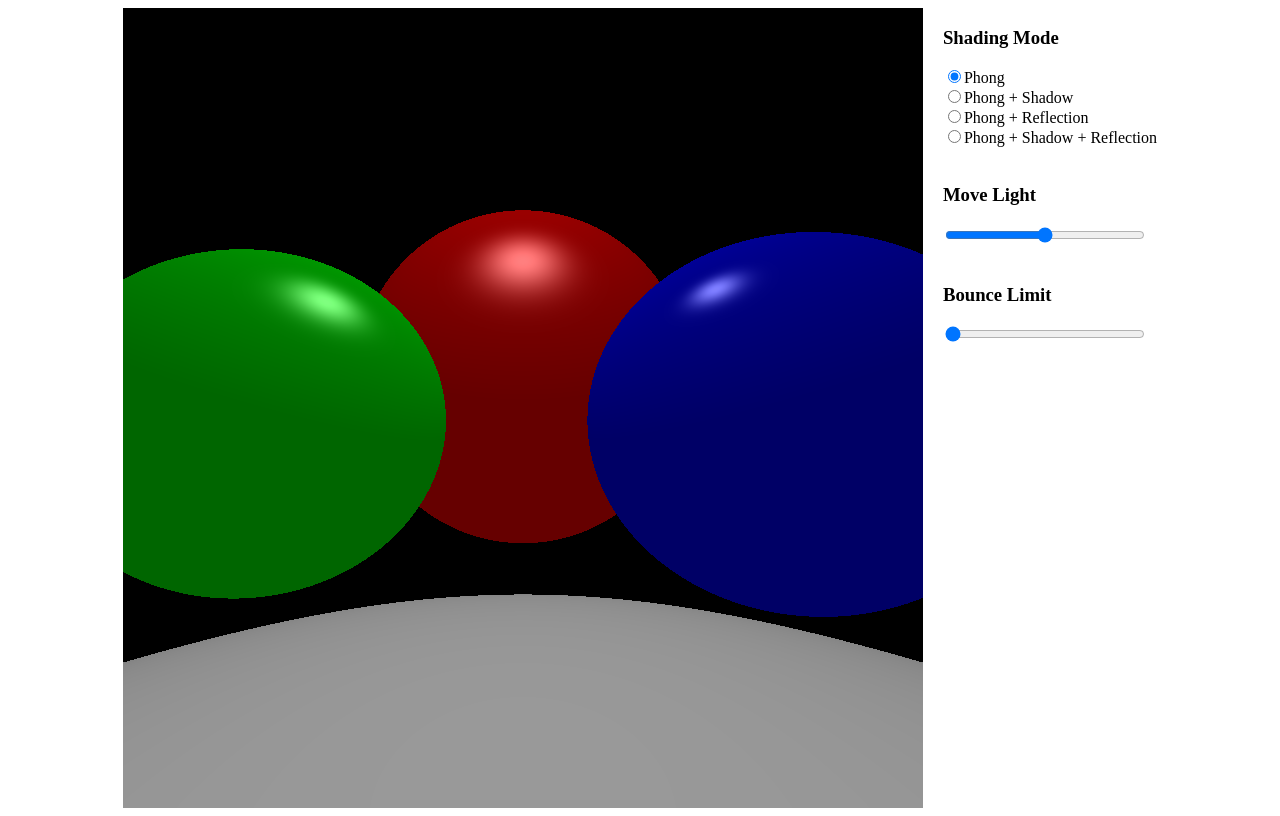
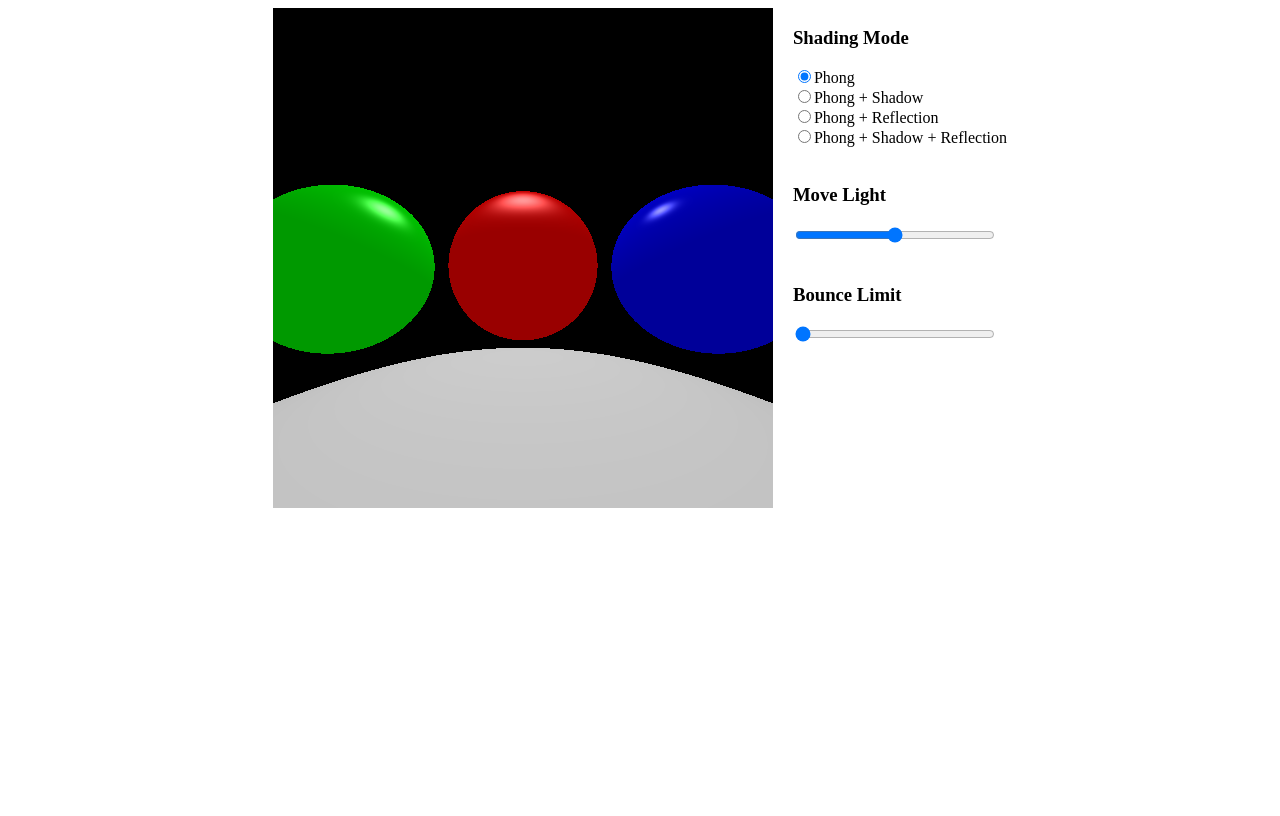
Before and after one commit to Jadit19/computer-graphics, a plain HTML site: page Assignment 5/index.html in a window 1280 px wide. Drawn offline with Linux system fonts and the light colour scheme.

Commit message:
ho gyaaaaaaaaaa ass 5

```diff
--- a/Assignment 5/index.html
+++ b/Assignment 5/index.html
@@ -14,7 +14,7 @@
     <title>CS360: Assignment 5</title>
   </head>
   <body onload="webGLStart()" style="display: flex;justify-content: center;">
-    <canvas width="800" height="800" id="canvas"></canvas>
+    <canvas width="500" height="500" id="canvas"></canvas>
 
     <div style="padding-left: 20px;">
       <h3>Shading Mode</h3>
@@ -27,7 +27,7 @@
       <input id="light" type="range" value="0" min="-0.5" max="0.5" step="0.01" style="width: 200px;" /><br /><br />
 
       <h3><label for="bounces">Bounce Limit</label></h3>
-      <input id="bounces" type="range" value="1" min="1" max="5" step="1" style="width: 200px;" />
+      <input id="bounces" type="range" value="2" min="2" max="6" step="1" style="width: 200px;" />
     </div>
   </body>
 </html>
--- a/Assignment 5/main.js
+++ b/Assignment 5/main.js
@@ -8,7 +8,9 @@ const shaderCode = {
     }
   `,
   fragment: `#version 300 es
+
   #define NUM_SPHERES 4
+  #define ROOT_3 1.73205080757
   #define INFINITY 100000.0
 
   precision mediump float;
@@ -25,6 +27,7 @@ const shaderCode = {
     vec3 center;
     float radius;
     vec3 color;
+    float shine;
   };
 
   struct Ray {
@@ -33,20 +36,19 @@ const shaderCode = {
   };
 
   Sphere spheres[NUM_SPHERES] = Sphere[NUM_SPHERES](
-      Sphere(vec3(-1.8, 0, -2), 1.2, vec3(0.0, 1.0, 0.0)),  // Sphere 1
-      Sphere(vec3(0.0, 0.5, -5), 2.3, vec3(1.0, 0.0, 0.0)),   // Sphere 2
-      Sphere(vec3(1.8, 0, -2), 1.3, vec3(0.0, 0.0, 1.0)),      // Sphere 3
-      Sphere(vec3(0, -21.5, 2), 20.0, vec3(1.0, 1.0, 1.0))    // Sphere 4
+      Sphere(vec3(-ROOT_3, 0, -1), 0.8f, vec3(0.0f, 1.0f, 0.0f),
+             20.0),                                                    // Sphere 1
+      Sphere(vec3(0, 0, -2), 1.0f, vec3(1.0f, 0.0f, 0.0f), 10.0),      // Sphere 2
+      Sphere(vec3(ROOT_3, 0, -1), 0.8f, vec3(0.0f, 0.0f, 1.0f), 50.0), // Sphere 3
+      Sphere(vec3(0, -10, 0), 9.0f, vec3(1.0f, 1.0f, 1.0f), 100.0)     // Sphere 4
   );
-
-    float shine[4] = float[4](20.0, 10.0, 50.0, 100.0);
 
   // Function to solve the quadratic equation
   bool solveQuadratic(float a, float b, float c, out float t0, out float t1) {
-      float disc = b*b - 4.*a*c;
-      if (disc < 0.0){
+    float disc = b * b - 4. * a * c;
+    if (disc < 0.0) {
       return false;
-      } else if (disc == 0.0){
+    } else if (disc == 0.0) {
       t0 = t1 = -0.5 * b / a;
       return true;
     }
@@ -56,11 +58,27 @@ const shaderCode = {
     return true;
   }
 
+  // Function to calculate lighting for phong shading
+  vec3 calcLighting(vec3 normal, vec3 viewDir, vec3 lightDir, vec3 objectColor,
+                    float shininess) {
+    vec3 ambient = 0.6 * objectColor;
+    vec3 diffuse = 0.2 * objectColor * max(dot(normal, lightDir), 0.0);
+    vec3 reflectDir = reflect(-lightDir, normal);
+    vec3 specular = 0.6 * vec3(1.0, 1.0, 1.0) *
+                    pow(max(dot(viewDir, reflectDir), 0.0), shininess);
+
+    if (objectColor == vec3(1.0)) {
+      return (ambient + diffuse);
+    }
+    return (ambient + diffuse + specular);
+  }
+
   // Function to perform ray-sphere intersection
   float trace(Ray ray, Sphere sphere, out vec3 normal) {
-      float a = dot(ray.direction,ray.direction);
+    float a = dot(ray.direction, ray.direction);
     float b = 2.0 * dot(ray.direction, ray.origin - sphere.center);
-      float c = dot(ray.origin - sphere.center, ray.origin - sphere.center) - sphere.radius * sphere.radius;
+    float c = dot(ray.origin - sphere.center, ray.origin - sphere.center) -
+              sphere.radius * sphere.radius;
     float t0, t1;
 
     if (!solveQuadratic(a, b, c, t0, t1)) {
@@ -84,158 +102,122 @@ const shaderCode = {
     return t;
   }
 
-    // Function to calculate lighting for phong shading
-    vec3 calcLighting(vec3 normal, vec3 viewDir, vec3 lightDir, vec3 objectColor, float shininess) {
-      vec3 ambient = 0.4 * objectColor;
-      vec3 diffuse = 0.2 * objectColor * max(dot(normal, lightDir), 0.0);
-      vec3 reflectDir = reflect(-lightDir, normal);
-      vec3 specular = 0.5 * vec3(1.0, 1.0, 1.0) * pow(max(dot(viewDir, reflectDir), 0.0), shininess);
-      return (ambient + diffuse + specular);
+  bool inShadow(vec3 intersectionPoint, vec3 lightDir) {
+    vec3 normal;
+    for (int i = 0; i < 4; ++i) {
+      float t = trace(Ray(intersectionPoint, lightDir), spheres[i], normal);
+      if (t > 0.1) {
+        return true; // Point is in shadow
+      }
+    }
+    return false; // Point is not in shadow
   }
 
-    // Check whether the object is in shadow
-    bool inShadow(vec3 hitPoint, vec3 lightDir) {
-      vec3 normal;
-      for (int i=0; i < NUM_SPHERES; i++) {
-        float t = trace(Ray(hitPoint, lightDir), spheres[i], normal);
-        if (t > 0.1) {
-          return true;
-        }
-      }
-      return false;
+  vec3 calculateNormal(vec3 intersectionPoint, int sphereIndex) {
+    return normalize(intersectionPoint - spheres[sphereIndex].center);
   }
 
-    // Function to perform reflection
-    void reflection(Ray ray, vec3 normal, int depth, out vec3 reflectedColor) {
-      // vec3 reflectedDir = reflect(ray.direction, normal);
-      // vec3 reflectedDir = 2.0 * dot(-ray.direction, normal) * normal + ray.direction;
-      vec3 reflectedDir = ray.direction;
-      Ray reflectedRay = ray;
-
-      vec3 finalColor = vec3(0.0);
-      vec3 currentColor = vec3(1.0);
-
-      for (int i=0; i<uBounces; i++){
-        float closestIntersection = -1.0;
-        vec3 closestNormal = vec3(0.0);
-        int hitSphereIndex = -1;
-
-        // Find the closest intersection for the reflected ray
-        for (int j=0; j<NUM_SPHERES; j++){
-          float t = trace(reflectedRay, spheres[j], closestNormal);
-          if (t > 0.01 && (closestIntersection < 0.0 || t < closestIntersection)) {
-            closestIntersection = t;
-            closestNormal = closestNormal;
-            hitSphereIndex = j;
-          }
+  Ray calculateColor(Ray ray, int depth, out vec3 outputColor) {
+    if (depth <= 0) {
+      outputColor = vec3(0.0); // Terminate recursion at a certain depth
+      return ray;
     }
 
-        // If there's no intersection, set background color
-        if (closestIntersection < 0.0){
-          reflectedColor = finalColor;
-          return;
-        } else {
-          vec3 objectColor = spheres[hitSphereIndex].color;
-          float shininess = shine[hitSphereIndex];
-
-          // Calculate lighting
-          vec3 viewDir = normalize(-reflectedRay.direction);
-          vec3 point = reflectedRay.origin + closestIntersection * reflectedRay.direction;
-          vec3 lightDir = normalize(initialLightDir - point);
-          point = point - 0.001 * closestNormal;
-
-          // Calculate final color
-          vec3 phongColor = calcLighting(closestNormal, viewDir, lightDir, objectColor, shininess);
-          finalColor += currentColor * phongColor;
-
-          // Update the reflected ray for the next iteration
-          reflectedRay.origin = point - 0.01*closestNormal;
-          reflectedRay.direction = reflect(reflectedRay.direction, closestNormal);
-
-          // Update current color with object color for the next iteration
-          currentColor += objectColor;
-          currentColor = normalize(currentColor);
-        }
-      }
-
-      reflectedColor = finalColor;
-    }
-
-    // Function to shade a pixel
-    vec4 shade(Ray ray){
+    float closestIntersection = INFINITY;
+    int closestSphereIndex = -1;
     vec3 normal;
-      vec3 finalColor = vec3(0.0);
-
-      float closestIntersection = -1.0;
-      vec3 closestNormal = vec3(0.0);
+    vec3 closestNormal;
 
     // Find the closest intersection
     for (int i = 0; i < NUM_SPHERES; ++i) {
       float t = trace(ray, spheres[i], normal);
-        if (t > 0.0 && (closestIntersection < 0.0 || t < closestIntersection)) {
+      if (t > 0.0 && (closestIntersection < 1.0 || t < closestIntersection)) {
         closestIntersection = t;
         closestNormal = normal;
       }
     }
 
-      // If no intersection is there, set the background color
-      if (closestIntersection < 0.0){
-        return vec4(0.0, 0.0, 0.0, 1.0);
+    closestIntersection = INFINITY;
+    for (int i = 0; i < NUM_SPHERES; ++i) {
+      Sphere currentSphere = spheres[i];
+
+      vec3 oc = ray.origin - currentSphere.center;
+      float a = dot(ray.direction, ray.direction);
+      float b = 2.0 * dot(oc, ray.direction);
+      float c = dot(oc, oc) - currentSphere.radius * currentSphere.radius;
+      float discriminant = b * b - 4.0 * a * c;
+
+      if (discriminant >= 0.0) {
+        float t = (-b - sqrt(discriminant)) / (2.0 * a);
+
+        if (t > 0.001 && t < closestIntersection) {
+          closestIntersection = t;
+          closestSphereIndex = i;
         }
-
-      vec3 objectColor = spheres[0].color;
-      float shininess = shine[0];
-
-      // Find the color of the intersected sphere
-      for (int i=0; i<NUM_SPHERES; i++){
-        if (closestIntersection == trace(ray, spheres[i], normal)) {
-          objectColor = spheres[i].color;
-          shininess = shine[i];
-          break;
       }
     }
 
+    if (closestSphereIndex == -1) {
+      outputColor = vec3(0.0); // No intersection, return background color
+      return ray;
+    }
+
+    // Calculate intersection point
+
+    vec3 intersectionPoint = ray.origin + ray.direction * closestIntersection;
+    vec3 otherNormal = calculateNormal(intersectionPoint, closestSphereIndex);
+
+    vec3 color = spheres[closestSphereIndex].color;
+    float shininess = spheres[closestSphereIndex].shine;
     vec3 viewDir = normalize(-ray.direction);
     vec3 point = ray.origin + closestIntersection * ray.direction;
     vec3 lightDir = normalize(initialLightDir - point);
-      vec3 newOrigin = point + 0.0002*normal;
+    vec3 neworigin = point + 0.0002 * normal;
+    bool shadowed = inShadow(neworigin, lightDir);
 
-      // Check if the new origin is in shadow or not
-      bool isShadowed = inShadow(newOrigin, lightDir);
-
-      if (isShadowed && (uMode == 1 || uMode == 3)) {
-        return vec4(0.2, 0.2, 0.2, 1.0);
+    vec3 phongColor =
+        calcLighting(closestNormal, viewDir, lightDir, color, shininess);
+    if (shadowed && depth == uBounces && closestSphereIndex == 3) {
+      if (uMode == 1 || uMode == 3){
+        phongColor -= vec3(0.2, 0.2, 0.2);
+      }
     }
 
-      vec3 phongColor = calcLighting(closestNormal, viewDir, lightDir, objectColor, shininess);
+    Ray reflectedRay;
+    reflectedRay.origin = intersectionPoint;
+    reflectedRay.direction = reflect(ray.direction, otherNormal);
 
-      // Adding environment reflection using ray tracing
-      vec3 reflectedDir = reflect(ray.direction, closestNormal);
-      Ray reflectedRay = Ray(newOrigin, reflectedDir);
-      vec3 reflectedColor = vec3(0.0);
-
-      // Making reflection
-      reflection(reflectedRay, closestNormal, 0, reflectedColor);
-
-      if (uMode > 1){
-        phongColor += 0.8 * reflectedColor;
-      }
-
-      finalColor = phongColor;
-      return vec4(finalColor, 1.0);
+    outputColor = phongColor;
+    return reflectedRay;
   }
 
   void main() {
-      vec2 screenCoords = (gl_FragCoord.xy / vec2(800, 800)) * 2.0 - 1.0;
-      initialLightDir = vec3(uLight, 5.0, -2.0);
+    vec2 screenCoords = (gl_FragCoord.xy / vec2(500, 500)) * 2.0f - 1.0f;
+    initialLightDir = vec3(uLight, 5.0f, -3.0f);
 
-      vec3 rayDirection = normalize(vec3(screenCoords, -1.0));
-      vec3 rayOrigin = vec3(0.0, 0.1, 1);
-      Ray primaryRay = Ray(rayOrigin, rayDirection);
+    vec3 rayDirection = normalize(vec3(screenCoords, -1.0f));
+    vec3 rayOrigin = vec3(0.0f, 0.1f, 1.5);
+    Ray ray = Ray(rayOrigin, rayDirection);
 
-      fragColor = shade(primaryRay);
+    // Perform ray tracing with a loop for bounces
+    vec3 tempColor;
+    vec3 finalColor;
+    ray = calculateColor(ray, uBounces, finalColor);
+    // finalColor = normalize(finalColor);
+
+    if (uMode > 1) {
+      for (int bounce = uBounces - 1; bounce > 0; --bounce) {
+        ray = calculateColor(ray, bounce, tempColor);
+        // finalColor = normalize(0.2*finalColor + 0.6*tempColor);
+        // finalColor = normalize(finalColor);
+        if (tempColor != vec3(0.0)) {
+          finalColor = 0.6 * finalColor + 0.4 * tempColor;
         }
-  `
+      }
+    }
+
+    fragColor = vec4(finalColor, 1.0);
+  }`
 }
 
 /** @type {Canvas} */
@@ -394,9 +376,10 @@ class Inputs {
   }
 
   setupBounces () {
-    this.bounces = 1
+    this.bounces = 2
     document.getElementById('bounces').addEventListener('input', e => {
       this.bounces = e.target.value
+      scene.draw()
     })
   }
 }
```
Lines whose indentation alone changed are shown as unchanged.
